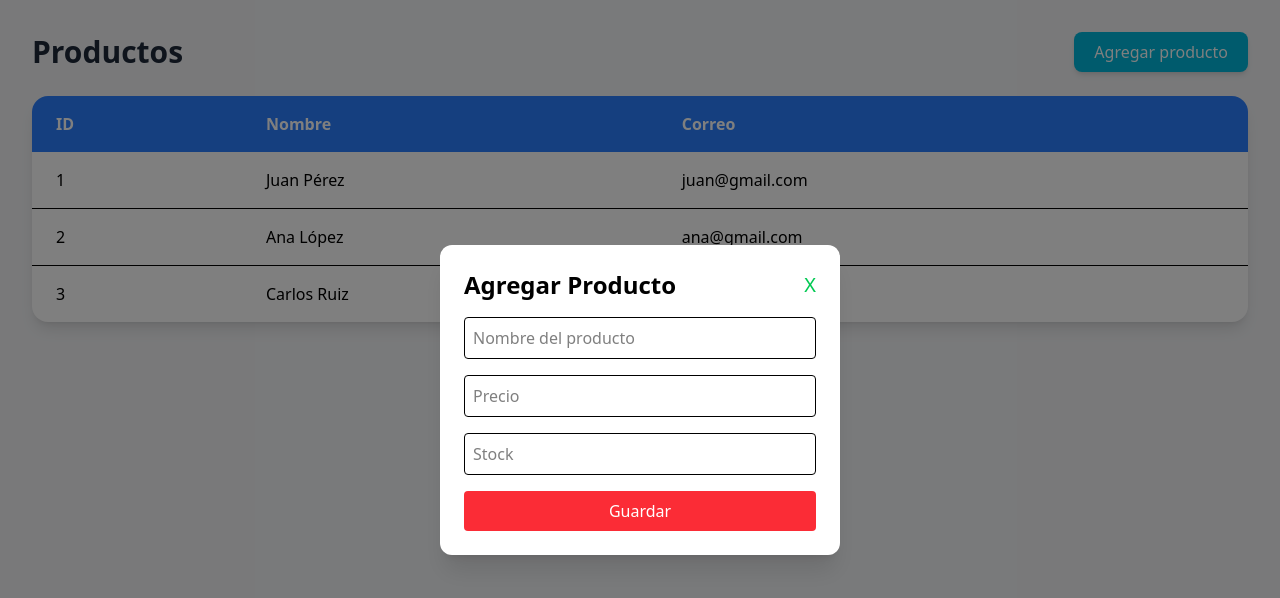
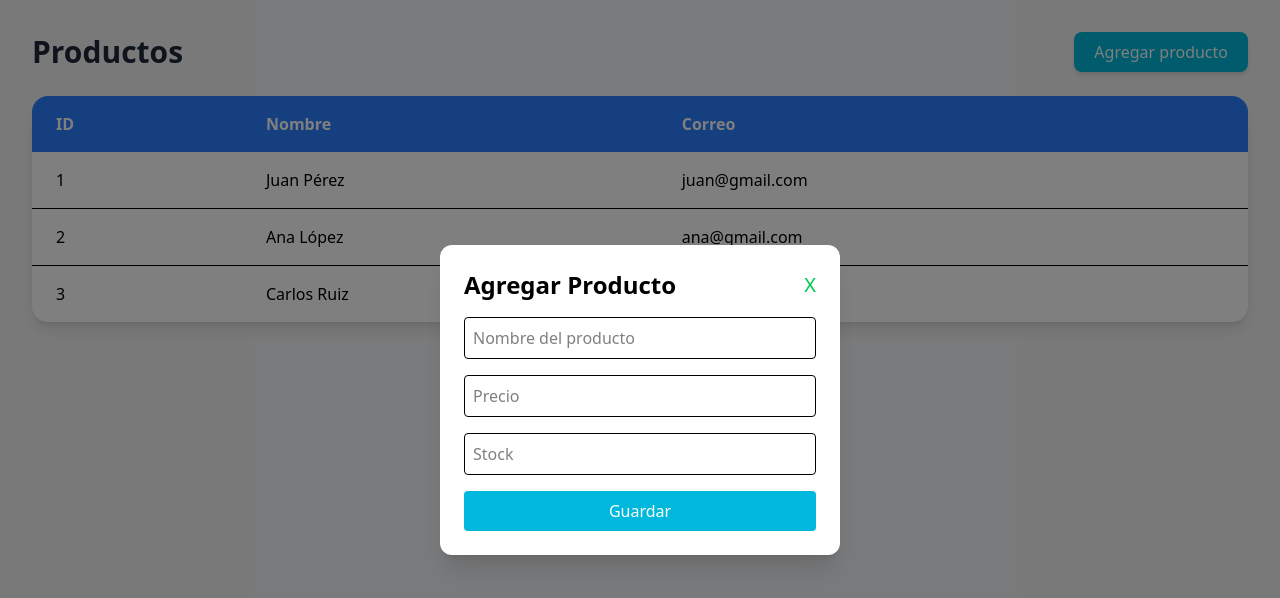
Before and after one commit to fabisrmz/tiendita_chida, an Angular app: page /products in a window 1280 px wide. Both pictures are taken after a click on the button "Agregar producto". Shown: the top 598 px of the page. Built offline with nearby package versions, Linux system fonts and the light colour scheme.

Commit message:
fix(neri): otro cambio de color 😒😒

```diff
--- a/src/app/components/modal/modal.html
+++ b/src/app/components/modal/modal.html
@@ -36,7 +36,7 @@
       />
 
       <button
-        class="bg-red-500 text-white py-2 rounded"
+        class="bg-cyan-500 text-white py-2 rounded"
       >
         Guardar
       </button>
```
